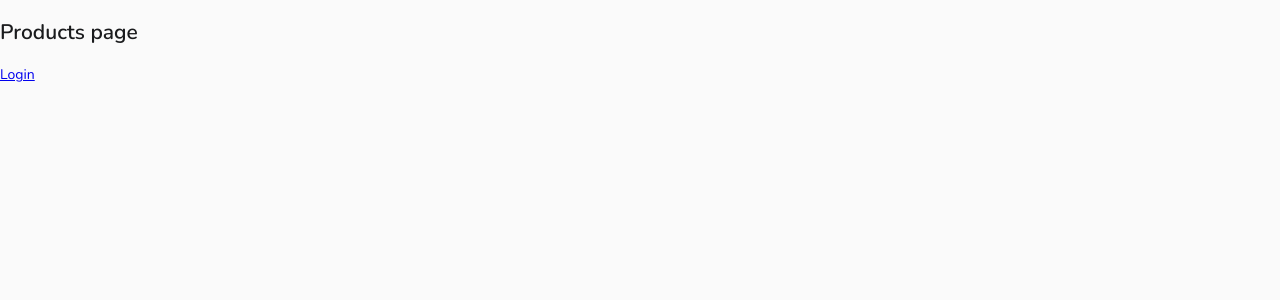
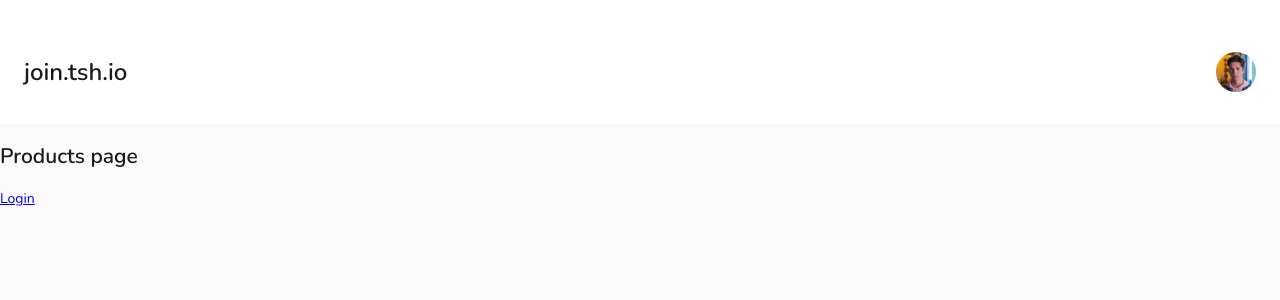
Before and after one commit to nemmtor/tsh, a React (Create React App) app: page / in a window 1280 px wide. Shown: the top 300 px of the page. Built offline with nearby package versions, Linux system fonts and the light colour scheme.

Commit message:
Added NavBar, Logo, Avatar

```diff
--- a/src/app/products/Products.tsx
+++ b/src/app/products/Products.tsx
@@ -2,10 +2,12 @@ import React from 'react';
 import { Link } from 'react-router-dom';
 
 import { AppRoute } from 'routing/AppRoute.enum';
+import { NavBar } from 'components/NavBar/NavBar';
 
 export const Products = () => {
   return (
     <>
+      <NavBar />
       <h2>Products page</h2>
       <Link to={AppRoute.login}> Login </Link>
     </>
--- /dev/null
+++ b/src/components/Logo.tsx
@@ -0,0 +1,19 @@
+import { makeStyles, Theme, Typography } from '@material-ui/core';
+import React from 'react';
+
+const useStyles = makeStyles((theme: Theme) => ({
+  logo: {
+    color: theme.palette.text.primary,
+    fontWeight: 600,
+    fontSize: theme.typography.pxToRem(24),
+  },
+}));
+
+export const Logo = () => {
+  const styles = useStyles();
+  return (
+    <Typography data-testid="logo" className={styles.logo}>
+      join.tsh.io
+    </Typography>
+  );
+};
--- /dev/null
+++ b/src/components/NavBar/NavBar.tsx
@@ -0,0 +1,37 @@
+import { AppBar, Avatar, makeStyles, Theme } from '@material-ui/core';
+import React from 'react';
+
+import avatar from 'img/avatar.png';
+
+import { Logo } from '../Logo';
+
+const useStyles = makeStyles((theme: Theme) => ({
+  navBar: {
+    backgroundColor: '#FFF',
+    padding: '52px 24px 32px',
+    display: 'flex',
+    flexDirection: 'row',
+    alignItems: 'center',
+    justifyContent: 'space-between',
+  },
+  logoWrapper: {},
+  avatarWrapper: {},
+  avatar: {
+    height: theme.typography.pxToRem(48),
+    width: theme.typography.pxToRem(48),
+  },
+}));
+
+export const NavBar = () => {
+  const styles = useStyles();
+  return (
+    <AppBar elevation={0} className={styles.navBar} position="static">
+      <div className={styles.logoWrapper}>
+        <Logo />
+      </div>
+      <div className={styles.avatarWrapper}>
+        <Avatar data-testid="avatar" src={avatar} alt="user avatar" />
+      </div>
+    </AppBar>
+  );
+};
```
Also changed, not shown: src/img/avatar.png (added), 1 other file (tests, documents, lock files or other folders).
